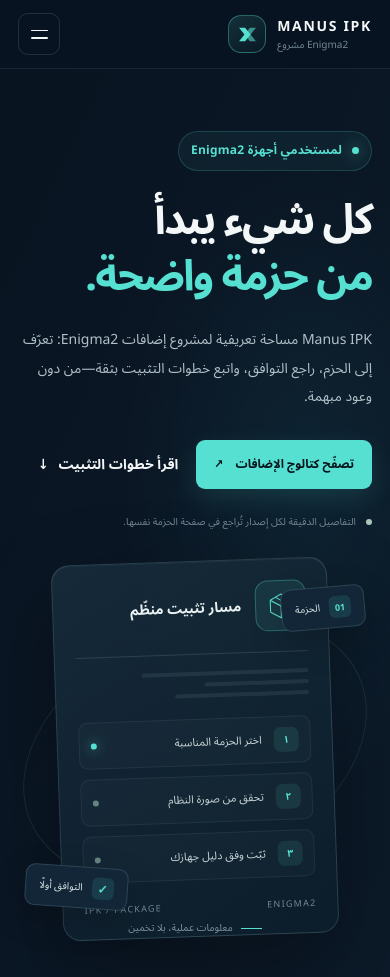
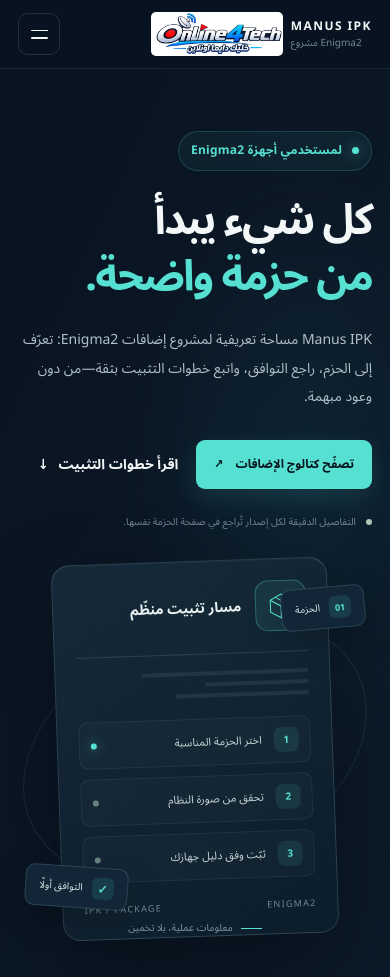
Before and after one commit to online4tech/manus-ipk, a website: page public/index.html in a window 390 px wide. Shown: the top 977 px of the page. Drawn offline with Linux system fonts and the light colour scheme.

Commit message:
feat: add Online4Tech logo and English numerals

```diff
--- a/public/catalog.js
+++ b/public/catalog.js
@@ -9,7 +9,7 @@ const message = document.querySelector("#catalog-message");
 const copyStatus = document.querySelector("#catalog-copy-status");
 
 if (searchInput && categoryList && grid) {
-  const formatter = new Intl.NumberFormat("ar-EG");
+  const formatter = new Intl.NumberFormat("en-US");
   const pageSize = 36;
   let catalog = { categories: [], items: [] };
   let sections = [];
@@ -133,7 +133,7 @@ if (searchInput && categoryList && grid) {
       const card = makeElement("article", command ? "catalog-item-card catalog-item-card-command" : "catalog-item-card");
       const top = makeElement("div", "item-card-top");
       top.append(
-        makeElement("span", "item-index", formatter.format(index + 1).padStart(3, "٠")),
+        makeElement("span", "item-index", formatter.format(index + 1).padStart(3, "0")),
         makeElement("span", "item-category", category?.title || "عنصر"),
       );
       const title = makeElement("h3", "", item.name);
--- a/public/index.html
+++ b/public/index.html
@@ -18,13 +18,8 @@
 
     <header class="site-header">
       <div class="container header-inner">
-        <a class="brand" href="#top" aria-label="Manus IPK — الرئيسية">
-          <span class="brand-mark" aria-hidden="true">
-            <svg viewBox="0 0 48 48" fill="none">
-              <path d="M10 13h10l9 11-9 11H10l9-11-9-11Z" fill="currentColor" />
-              <path d="M28 13h10l-9 11 9 11H28L19 24l9-11Z" fill="currentColor" opacity=".58" />
-            </svg>
-          </span>
+        <a class="brand" href="#top" aria-label="Online4Tech — الصفحة الرئيسية">
+          <img class="brand-logo" src="./online4tech-logo.webp" width="960" height="320" alt="Online4Tech — خليك دايمًا أونلاين" />
           <span class="brand-copy"><strong>MANUS IPK</strong><small>مشروع Enigma2</small></span>
         </a>
 
@@ -71,9 +66,9 @@
               </div>
               <div class="package-lines" aria-hidden="true"><span></span><span></span><span></span></div>
               <div class="package-steps">
-                <div class="package-step"><b>١</b><span>اختر الحزمة المناسبة</span><i></i></div>
-                <div class="package-step"><b>٢</b><span>تحقق من صورة النظام</span><i></i></div>
-                <div class="package-step"><b>٣</b><span>ثبّت وفق دليل جهازك</span><i></i></div>
+                <div class="package-step"><b>1</b><span>اختر الحزمة المناسبة</span><i></i></div>
+                <div class="package-step"><b>2</b><span>تحقق من صورة النظام</span><i></i></div>
+                <div class="package-step"><b>3</b><span>ثبّت وفق دليل جهازك</span><i></i></div>
               </div>
               <div class="package-footer"><span>ENIGMA2</span><span>IPK / PACKAGE</span></div>
             </div>
@@ -163,7 +158,7 @@
 
     <footer class="site-footer">
       <div class="container footer-inner">
-        <a class="brand footer-brand" href="#top" aria-label="العودة إلى أعلى الصفحة"><span class="brand-mark" aria-hidden="true"><svg viewBox="0 0 48 48" fill="none"><path d="M10 13h10l9 11-9 11H10l9-11-9-11Z" fill="currentColor"/><path d="M28 13h10l-9 11 9 11H28L19 24l9-11Z" fill="currentColor" opacity=".58"/></svg></span><span class="brand-copy"><strong>MANUS IPK</strong><small>Enigma2 / IPK</small></span></a>
+        <a class="brand footer-brand" href="#top" aria-label="Online4Tech — العودة إلى أعلى الصفحة"><img class="brand-logo" src="./online4tech-logo.webp" width="960" height="320" alt="Online4Tech — خليك دايمًا أونلاين" /><span class="brand-copy"><strong>MANUS IPK</strong><small>Enigma2 / IPK</small></span></a>
         <p>صفحة تعريفية مستقلة؛ تحقق دائمًا من معلومات الإصدار ومصدر الحزمة.</p>
         <span class="footer-year">© <span id="year">2026</span> Manus IPK</span>
       </div>
--- a/public/styles.css
+++ b/public/styles.css
@@ -33,8 +33,7 @@ button { font: inherit; }
 .site-header { position: sticky; top: 0; z-index: 50; border-bottom: 1px solid rgba(194, 225, 227, .09); background: rgba(9, 20, 33, .91); backdrop-filter: blur(18px); }
 .header-inner { min-height: 78px; display: flex; align-items: center; justify-content: space-between; gap: 32px; }
 .brand { display: inline-flex; align-items: center; gap: 11px; direction: ltr; }
-.brand-mark { display: grid; width: 42px; height: 42px; place-items: center; border: 1px solid rgba(86, 224, 209, .36); border-radius: 13px; background: linear-gradient(145deg, rgba(86, 224, 209, .15), rgba(86, 224, 209, .025)); color: var(--teal); }
-.brand-mark svg { width: 29px; height: 29px; }
+.brand-logo { display: block; width: 158px; height: auto; border-radius: 5px; }
 .brand-copy { display: grid; gap: 0; text-align: left; line-height: 1.25; }
 .brand-copy strong { color: var(--text); font-family: "Segoe UI", Arial, sans-serif; font-size: 14px; letter-spacing: .12em; }
 .brand-copy small { margin-top: 4px; color: var(--muted-2); font-family: var(--font); font-size: 10px; letter-spacing: 0; }
@@ -170,8 +169,7 @@ h2 { margin-bottom: 0; font-size: clamp(31px, 3.4vw, 44px); font-weight: 800; li
 .closing-inner > *:not(.closing-decoration) { position: relative; z-index: 1; }
 .site-footer { background: #08131e; }
 .footer-inner { display: flex; min-height: 94px; align-items: center; justify-content: space-between; gap: 25px; }
-.footer-brand .brand-mark { width: 36px; height: 36px; border-radius: 10px; }
-.footer-brand .brand-mark svg { width: 25px; height: 25px; }
+.footer-brand .brand-logo { width: 132px; }
 .footer-brand .brand-copy strong { font-size: 11px; }
 .footer-brand .brand-copy small { font-size: 9px; }
 .footer-inner > p, .footer-year { margin-bottom: 0; color: #718590; font-size: 10px; }
@@ -191,8 +189,12 @@ h2 { margin-bottom: 0; font-size: clamp(31px, 3.4vw, 44px); font-weight: 800; li
 @media (max-width: 720px) {
   .container { width: min(100% - 36px, 540px); }
   .section { padding-block: 70px; }
-  .header-inner { min-height: 68px; }
-  .brand-mark { width: 38px; height: 38px; }
+  .header-inner { min-height: 68px; gap: 12px; }
+  .brand { min-width: 0; gap: 8px; }
+  .brand-logo { width: clamp(118px, 34vw, 132px); flex: 0 1 auto; }
+  .brand-copy { flex: 0 0 auto; }
+  .brand-copy strong, .brand-copy small { white-space: nowrap; }
+  .brand-copy strong { font-size: 12px; }
   .menu-toggle { display: flex; width: 42px; height: 42px; flex-direction: column; align-items: center; justify-content: center; gap: 6px; border: 1px solid var(--line); border-radius: 10px; background: transparent; color: var(--text); cursor: pointer; }
   .menu-toggle span { display: block; width: 17px; height: 1.5px; border-radius: 2px; background: currentColor; transition: transform .2s ease; }
   .menu-toggle[aria-expanded="true"] span:first-child { transform: translateY(3.75px) rotate(45deg); }
```
Also changed, not shown: public/catalog.html (+3 -5 lines), scripts/check.mjs (+12 -0 lines), public/online4tech-logo.webp (added).
